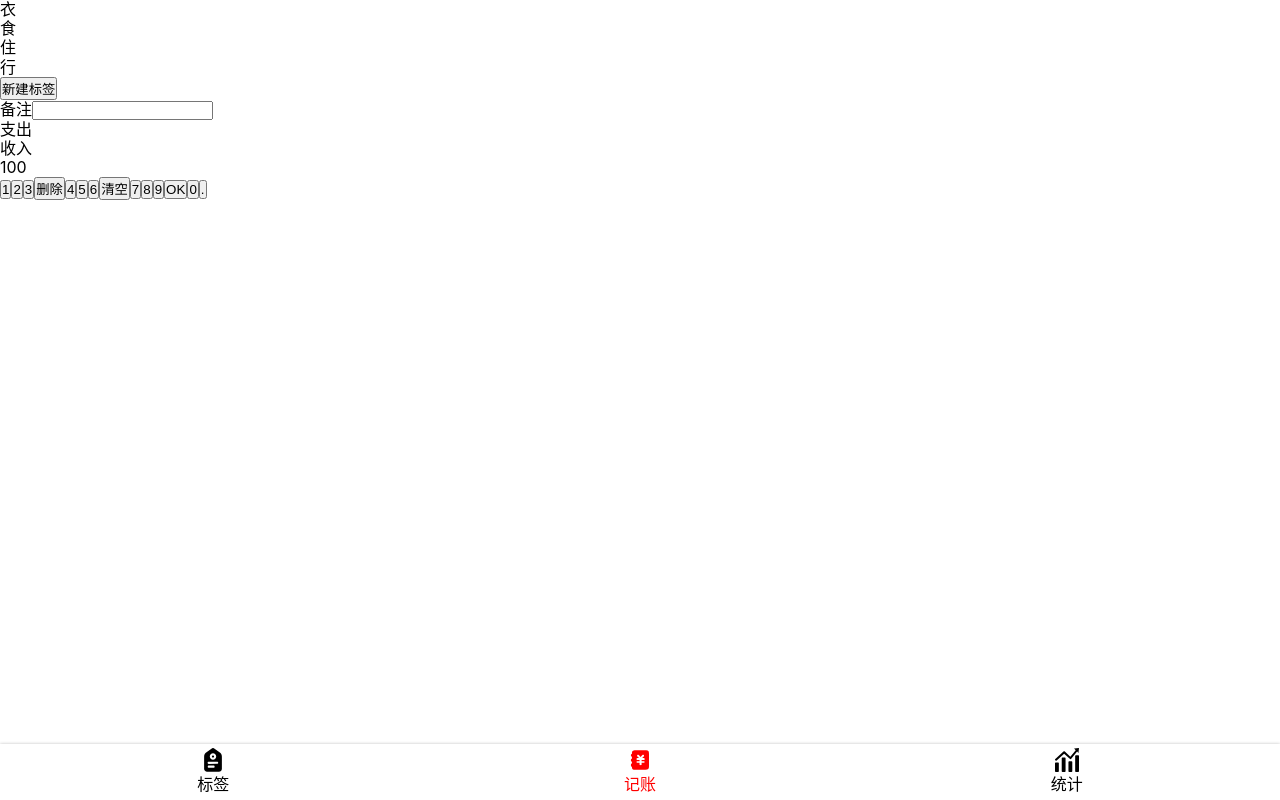
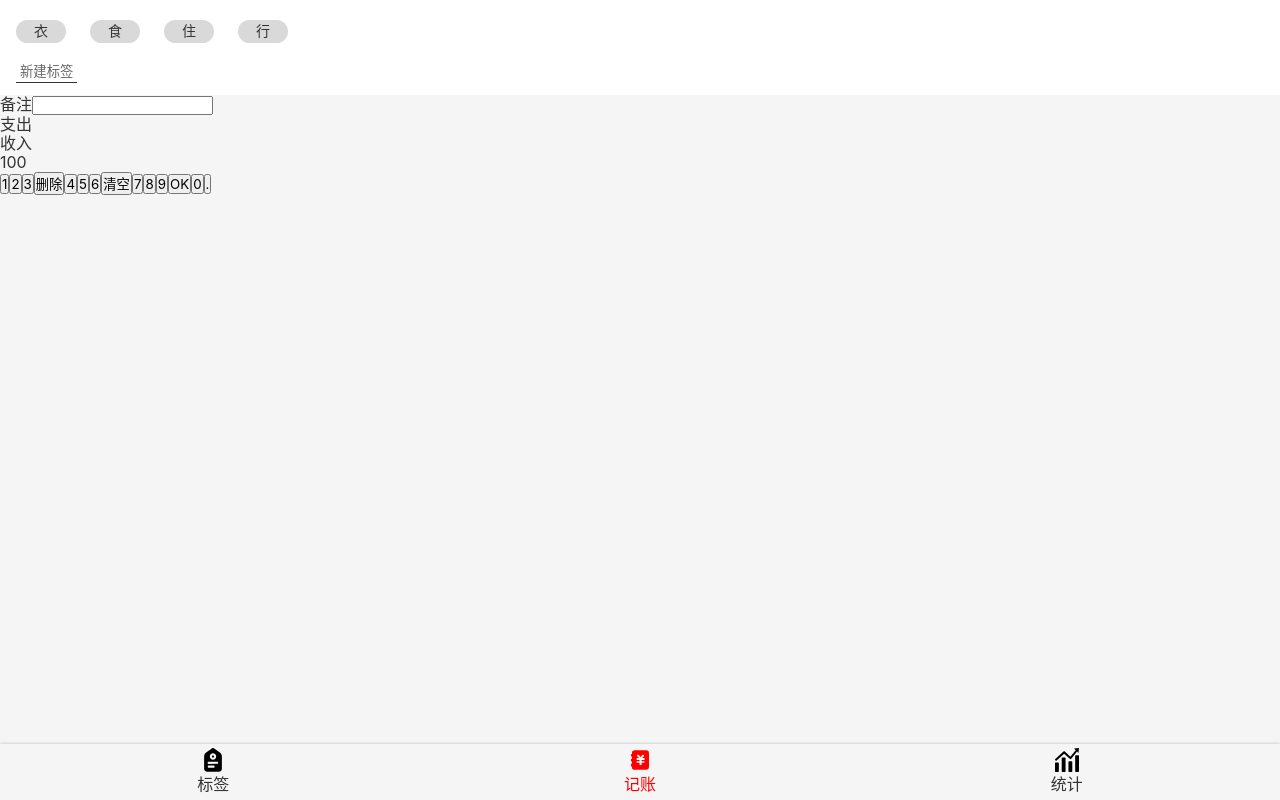
Before and after one commit to Layouwen/yixin-money-react, a React app: page /#/money in a window 1280 px wide. Built offline with nearby package versions, Linux system fonts and the light colour scheme; the HTML template or start-up script is replaced by a standard one.

Commit message:
完成 Money.tsx 的 TagsSection样式

```diff
--- a/src/App.tsx
+++ b/src/App.tsx
@@ -9,9 +9,15 @@
 import Money from "./views/Money";
 import Statistics from "./views/Statistics";
 import NoMatch from "./views/NoMatch";
+import styled from "styled-components";
+
+const AppWrapper = styled.div`
+  color: #333;
+`
 
 function App() {
     return (
+        <AppWrapper>
             <Router>
                 <Switch>
                     <Route path="/tags">
@@ -29,6 +35,7 @@
                     </Route>
                 </Switch>
             </Router>
+        </AppWrapper>
     );
 }
 
--- a/src/index.scss
+++ b/src/index.scss
@@ -25,11 +25,15 @@
   font-family: $font-hei;
   font-size: 16px;
   line-height: 1.2;
+  background: #f5f5f5;
+}
+
+button {
+  font-family: inherit;
 }
 
 .icon {
   width: 1em;
   height: 1em;
-  color: red;
   vertical-align: -0.15em;
 }
--- a/src/views/Money.tsx
+++ b/src/views/Money.tsx
@@ -3,17 +3,34 @@
 import styled from "styled-components";
 
 const TagsSection = styled.section`
-
+  padding: 12px 16px;
+  background: #fff;
+  > ol {
+    margin: 0 -12px;
+      > li {
+        padding: 3px 18px;
+        margin: 8px 12px;
+        display: inline-block;
+        font-size: 14px;
+        border-radius: 18px;
+        background: #d9d9d9;
+      }
+  }
+  > button {
+    padding: 2px 4px;
+    margin-top: 8px;
+    color: #666;
+    border: none;
+    border-bottom: 1px solid #333;
+    background: none;
+  }
 `
-
 const NotesSection = styled.section`
 
 `
-
 const CategorySection = styled.section`
 
 `
-
 const NumberPadSection = styled.section`
 
 `
```
Lines whose indentation alone changed are shown as unchanged.
